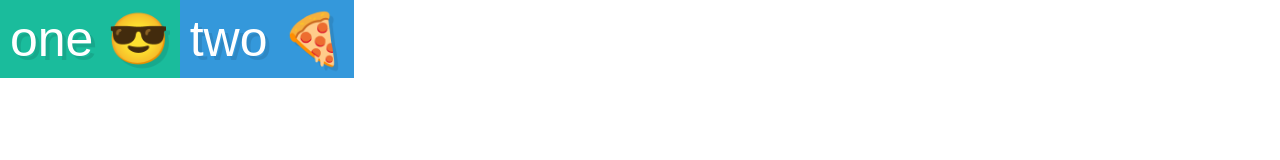
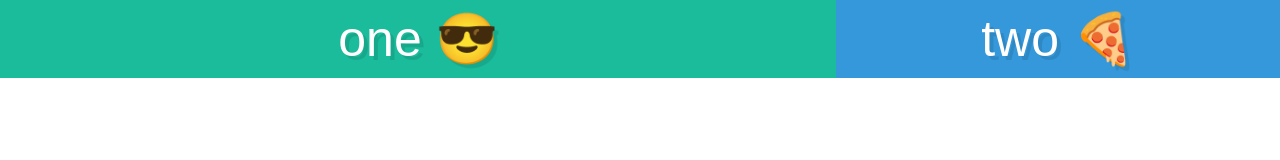
Before and after one commit to GK-Hynes/flexbox, a plain HTML site: page flex-grow-and-shrink/index.html in a window 1280 px wide. Drawn offline with Linux system fonts and the light colour scheme.

Commit message:
Complete flex grow and shrink examples

```diff
--- a/flex-grow-and-shrink/style.css
+++ b/flex-grow-and-shrink/style.css
@@ -201,3 +201,11 @@ input::-moz-focus-inner {
 .container {
   display: flex;
 }
+
+.box1 {
+  flex: 10 5 400px;
+}
+
+.box2 {
+  flex: 1 1 400px;
+}
```
